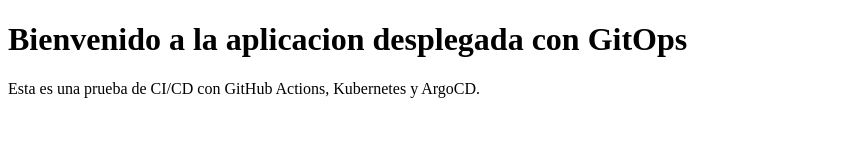
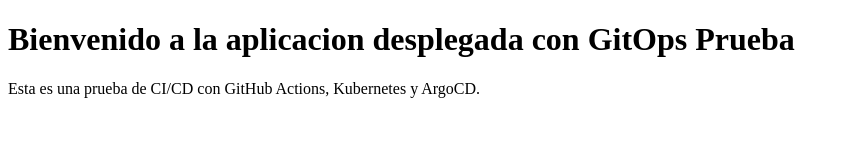
Before and after one commit to JuanCoreaB/DevObs-Capa, a plain HTML site: page index.html in a window 1280 px wide. Shown: the whole page, without its empty margins (0-849 px from the left). Drawn offline with Linux system fonts and the light colour scheme.

Commit message:
Estructura DevOps

```diff
--- a/index.html
+++ b/index.html
@@ -4,7 +4,7 @@
   <title>Mi Aplicacion GitOps</title>
 </head>
 <body>
-  <h1>Bienvenido a la aplicacion desplegada con GitOps</h1>
+  <h1>Bienvenido a la aplicacion desplegada con GitOps Prueba</h1>
   <p>Esta es una prueba de CI/CD con GitHub Actions, Kubernetes y ArgoCD.</p>
 </body>
 </html>
```
